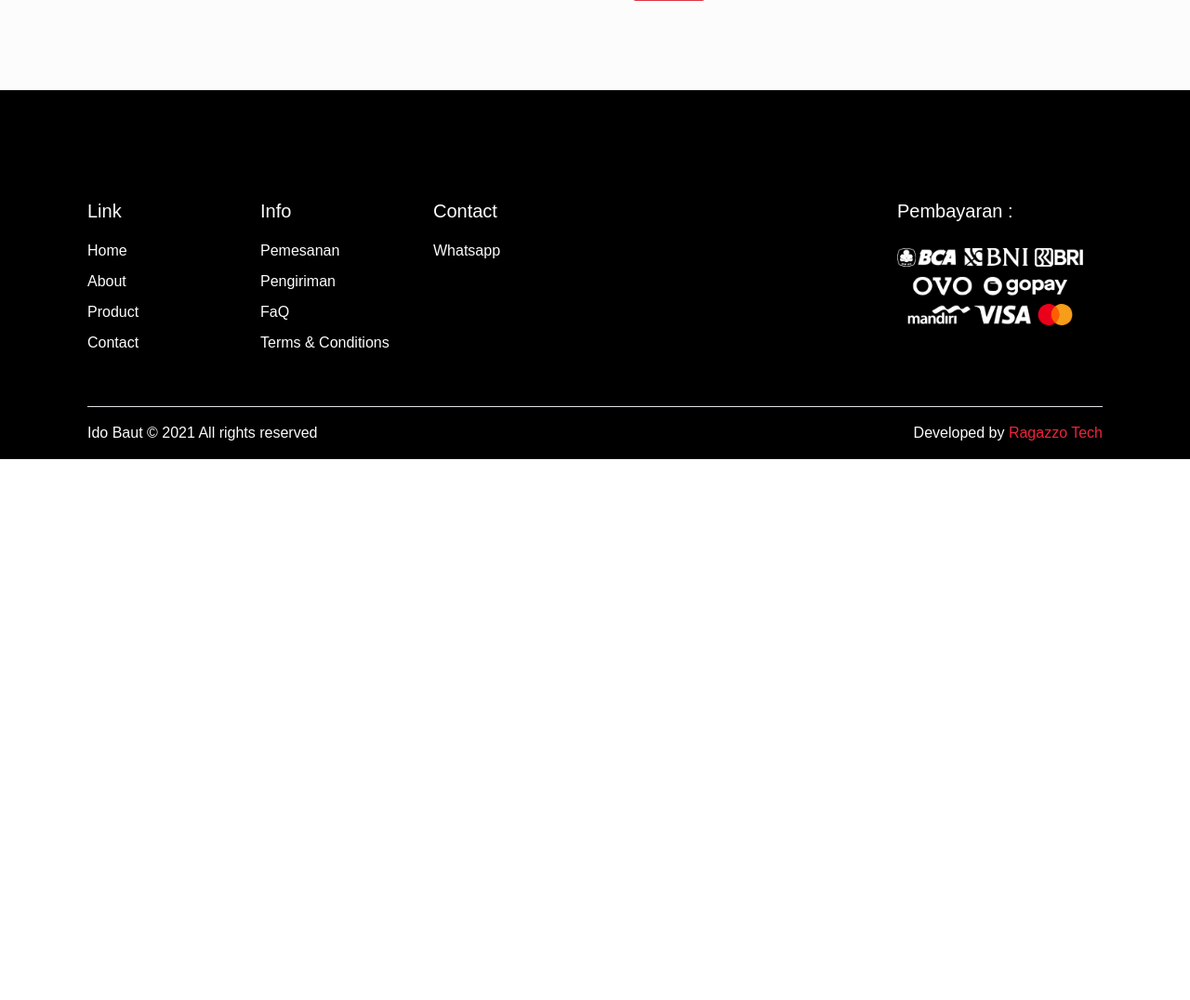
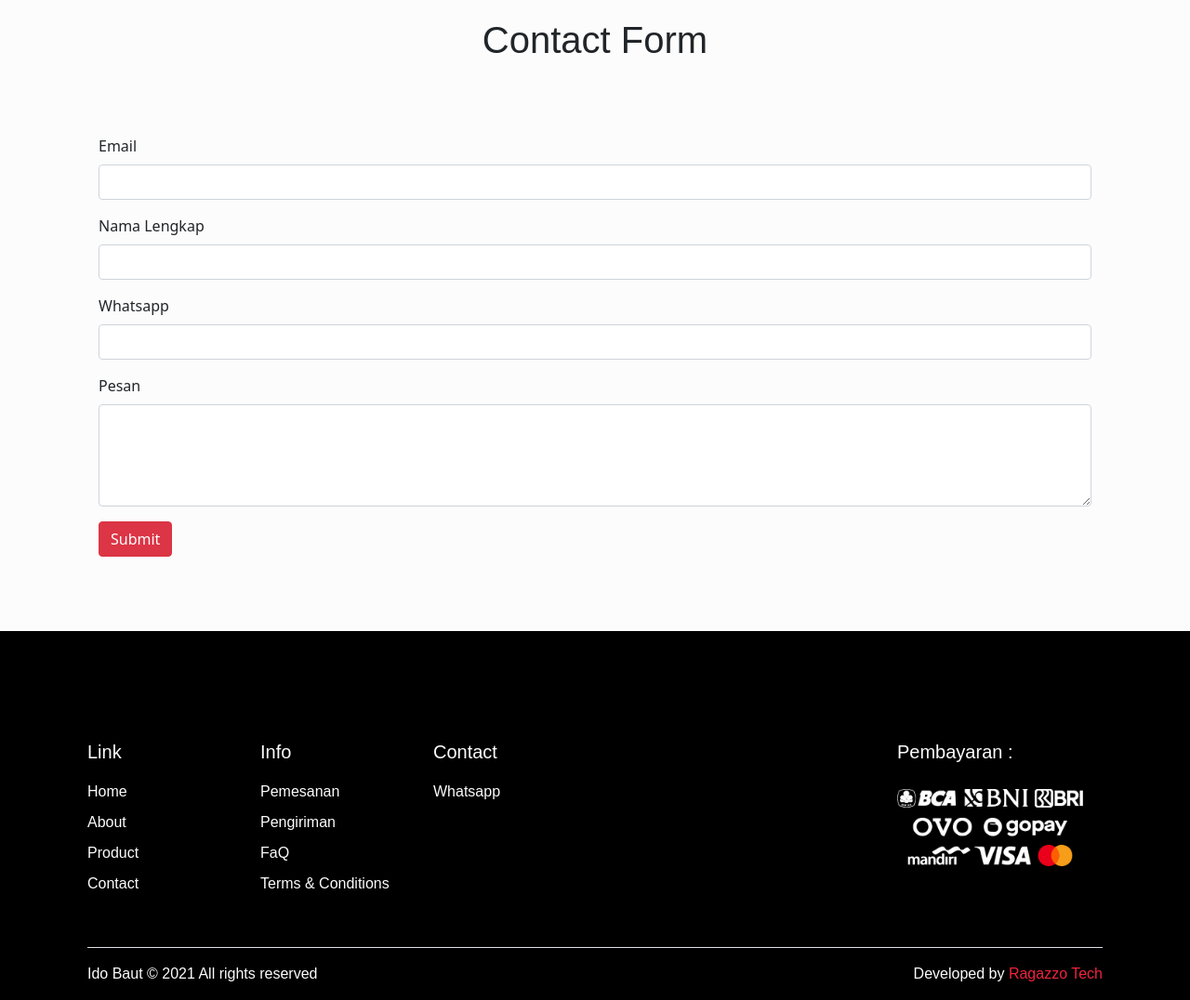
Before and after one commit to Rachmannh/The-Ardianto-Baut, a PHP site: page /the-ardianto-baut/contact.php in a window 1280 px wide. Shown: the part 1135-2211 px from the top of the page at 93% size. Before the commit the page ends 1629 px from the top, so only its background shows below. Run offline with PHP 8.4, Linux system fonts and the light colour scheme; some libraries are stand-ins or nearby versions; some web fonts are replaced.

Commit message:
Update contact.php

```diff
--- a/contact.php
+++ b/contact.php
@@ -132,34 +132,45 @@
 </section>
   <!-- Akhir Konten -->
 
-  <!-- Contact Form -->
-  <section class="contact-form">
+  <!-- Maps -->
+  <section class="maps">
     <div class="container">
-    <h1 class="heading">
-        Contact Form
+    <h1 class="heading mt-5">
+        Our Location
       </h1>
-<div class="row gx-3 gx-xxl-5">
-
-  <!-- Maps -->
-  <div class="left-card col">
+       <!-- Maps -->
+       <div data-aos="fade-up" data-aos-duration="1000">
+  <div class="col">
     <div class="p-3">
     <iframe src="https://www.google.com/maps/embed?pb=!1m18!1m12!1m3!1d807.0162237961207!2d106.63585352915426!3d-6.178084066404299!2m3!1f0!2f0!3f0!3m2!1i1024!2i768!4f13.1!3m3!1m2!1s0x2e69f8d6b838a779%3A0x4d53a6eab0d615cb!2sJl.%20Ir.%20Sutami%2C%20RT.004%2FRW.014%2C%20Sukasari%2C%20Kec.%20Tangerang%2C%20Kota%20Tangerang%2C%20Banten%2015118!5e1!3m2!1sen!2sid!4v1647539785069!5m2!1sen!2sid" width="100%" height="450" class="maps" style="border:0;" allowfullscreen="" loading="lazy"></iframe>
     </div>
   </div>
+  </div>
   <!-- End of Maps -->
+    </div>
+  </section>
+  <!-- End -->
 
-  <!-- Right Card -->
-  <div class="right-card col">
-    <div class="p-3">
-      <!-- End of Right Card -->
-      <div class="alert alert-danger text-center d-none my-alerts" role="alert">
-        <strong>Terimakasih!</strong> Pesan anda sudah kami terima!
-    </div>
+  <!-- Contact Form -->
+  <section class="contact-form">
+    <div class="container">
+    <div data-aos="flip-up" data-aos-duration="2000">
+    <h1 class="heading">
+        Contact Form
+      </h1>
+      </div>
+
+<div class="container">
+
+<div data-aos="zoom-in" data-aos-duration="2500">
+  <!-- Contact Form -->
+  <div class="contact-form col">
+    <div style="margin-top: -50px;">
       <!-- Form -->
       <section class="contacts">
         <div class="parent container">
-          <div class="my-alerts alert alert-warning alert-dismissible d-none fade show" role="alert">
-            <strong>Terimakasih</strong> Pesan anda sudah kami terima.
+          <div class="my-alerts alert alert-success alert-dismissible d-none fade show" role="alert">
+            <strong>Terimakasih!!</strong> Pesan anda sudah kami terima.
             <button type="button" class="btn-close" data-bs-dismiss="alert" aria-label="Close"></button>
           </div>
           <br>
@@ -191,6 +202,7 @@
 <!-- End of Form -->
     </div>
   </div>
+</div>
 </div>
     </div>
   </section>
@@ -263,6 +275,13 @@
     }
   </script>
 
+  <!-- AOS -->
+  <script src="https://unpkg.com/aos@2.3.1/dist/aos.js"></script>
+
+  <script>
+  AOS.init();
+</script>
+
   <!-- Icon JS -->
   <script type="module" src="https://unpkg.com/ionicons@5.5.2/dist/ionicons/ionicons.esm.js"></script>
   <script nomodule src="https://unpkg.com/ionicons@5.5.2/dist/ionicons/ionicons.js"></script>
```
